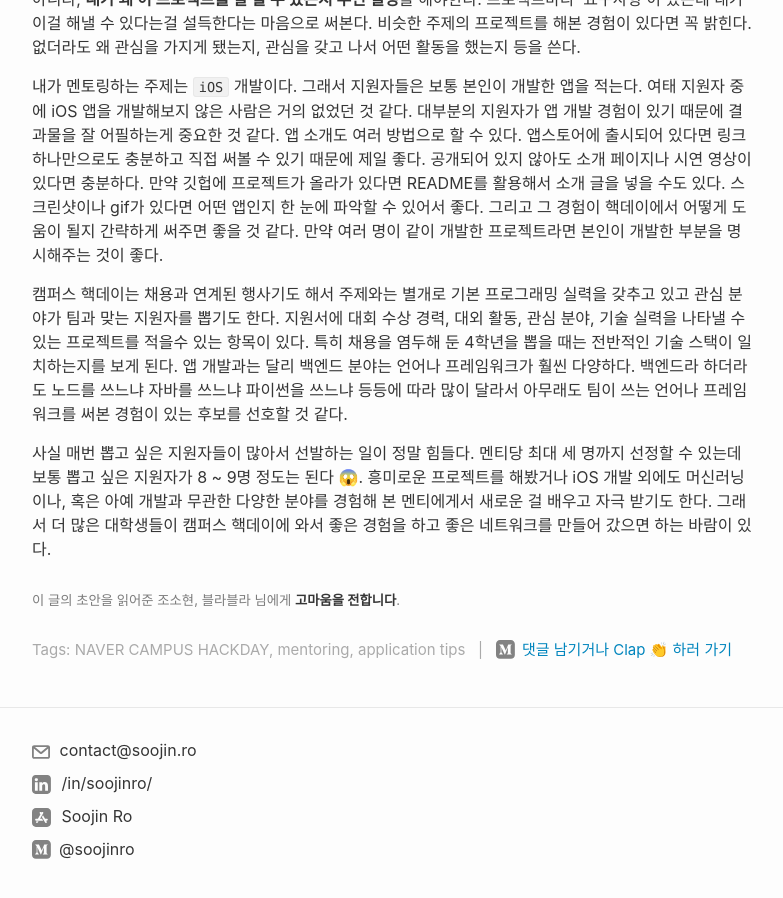
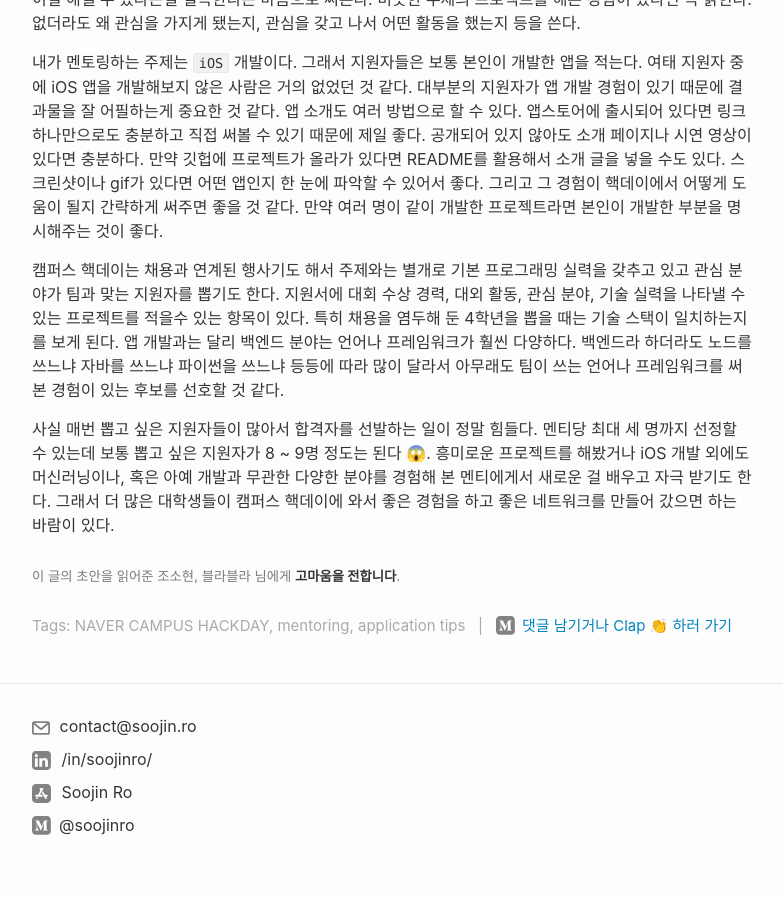
Before and after one commit to nsoojin/nsoojin.github.io, a Jekyll site: the page built from _posts/2018-11-11-naver-campus-hackday.md, in a window 1280 px wide and 900 px high, scrolled down 2261 px. Shown: the whole window, without its empty margins (68-851 px from the left). Built offline with Jekyll 4.4.1, drawn with Linux system fonts in a browser that asks for light colours; some of the changed text lies outside the part shown.

Commit message:
update current work

```diff
--- a/_posts/2018-11-11-naver-campus-hackday.md
+++ b/_posts/2018-11-11-naver-campus-hackday.md
@@ -47,6 +47,6 @@
 
 내가 멘토링하는 주제는 `iOS` 개발이다. 그래서 지원자들은 보통 본인이 개발한 앱을 적는다. 여태 지원자 중에 iOS 앱을 개발해보지 않은 사람은 거의 없었던 것 같다. 대부분의 지원자가 앱 개발 경험이 있기 때문에 결과물을 잘 어필하는게 중요한 것 같다. 앱 소개도 여러 방법으로 할 수 있다. 앱스토어에 출시되어 있다면 링크 하나만으로도 충분하고 직접 써볼 수 있기 때문에 제일 좋다. 공개되어 있지 않아도 소개 페이지나 시연 영상이 있다면 충분하다. 만약 깃헙에 프로젝트가 올라가 있다면 README를 활용해서 소개 글을 넣을 수도 있다. 스크린샷이나 gif가 있다면 어떤 앱인지 한 눈에 파악할 수 있어서 좋다. 그리고 그 경험이 핵데이에서 어떻게 도움이 될지 간략하게 써주면 좋을 것 같다. 만약 여러 명이 같이 개발한 프로젝트라면 본인이 개발한 부분을 명시해주는 것이 좋다.
 
-캠퍼스 핵데이는 채용과 연계된 행사기도 해서 주제와는 별개로 기본 프로그래밍 실력을 갖추고 있고 관심 분야가 팀과 맞는 지원자를 뽑기도 한다. 지원서에 대회 수상 경력, 대외 활동, 관심 분야, 기술 실력을 나타낼 수 있는 프로젝트를 적을수 있는 항목이 있다. 특히 채용을 염두해 둔 4학년을 뽑을 때는 전반적인 기술 스택이 일치하는지를 보게 된다. 앱 개발과는 달리 백엔드 분야는 언어나 프레임워크가 훨씬 다양하다. 백엔드라 하더라도 노드를 쓰느냐 자바를 쓰느냐 파이썬을 쓰느냐 등등에 따라 많이 달라서 아무래도 팀이 쓰는 언어나 프레임워크를 써본 경험이 있는 후보를 선호할 것 같다.
+캠퍼스 핵데이는 채용과 연계된 행사기도 해서 주제와는 별개로 기본 프로그래밍 실력을 갖추고 있고 관심 분야가 팀과 맞는 지원자를 뽑기도 한다. 지원서에 대회 수상 경력, 대외 활동, 관심 분야, 기술 실력을 나타낼 수 있는 프로젝트를 적을수 있는 항목이 있다. 특히 채용을 염두해 둔 4학년을 뽑을 때는 기술 스택이 일치하는지를 보게 된다. 앱 개발과는 달리 백엔드 분야는 언어나 프레임워크가 훨씬 다양하다. 백엔드라 하더라도 노드를 쓰느냐 자바를 쓰느냐 파이썬을 쓰느냐 등등에 따라 많이 달라서 아무래도 팀이 쓰는 언어나 프레임워크를 써본 경험이 있는 후보를 선호할 것 같다.
 
-사실 매번 뽑고 싶은 지원자들이 많아서 선발하는 일이 정말 힘들다. 멘티당 최대 세 명까지 선정할 수 있는데 보통 뽑고 싶은 지원자가 8 ~ 9명 정도는 된다 😱. 흥미로운 프로젝트를 해봤거나 iOS 개발 외에도 머신러닝이나, 혹은 아예 개발과 무관한 다양한 분야를 경험해 본 멘티에게서 새로운 걸 배우고 자극 받기도 한다. 그래서 더 많은 대학생들이 캠퍼스 핵데이에 와서 좋은 경험을 하고 좋은 네트워크를 만들어 갔으면 하는 바람이 있다.
+사실 매번 뽑고 싶은 지원자들이 많아서 합격자를 선발하는 일이 정말 힘들다. 멘티당 최대 세 명까지 선정할 수 있는데 보통 뽑고 싶은 지원자가 8 ~ 9명 정도는 된다 😱. 흥미로운 프로젝트를 해봤거나 iOS 개발 외에도 머신러닝이나, 혹은 아예 개발과 무관한 다양한 분야를 경험해 본 멘티에게서 새로운 걸 배우고 자극 받기도 한다. 그래서 더 많은 대학생들이 캠퍼스 핵데이에 와서 좋은 경험을 하고 좋은 네트워크를 만들어 갔으면 하는 바람이 있다.
```
Also changed, not shown: other parts of _posts/2018-11-11-naver-campus-hackday.md (+2 -2 lines).
